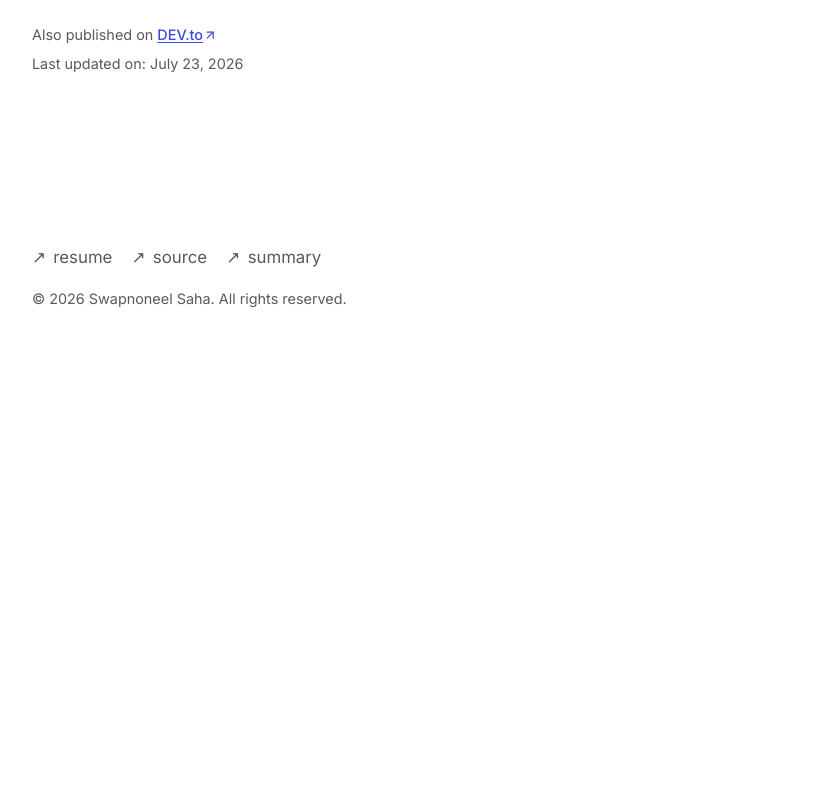
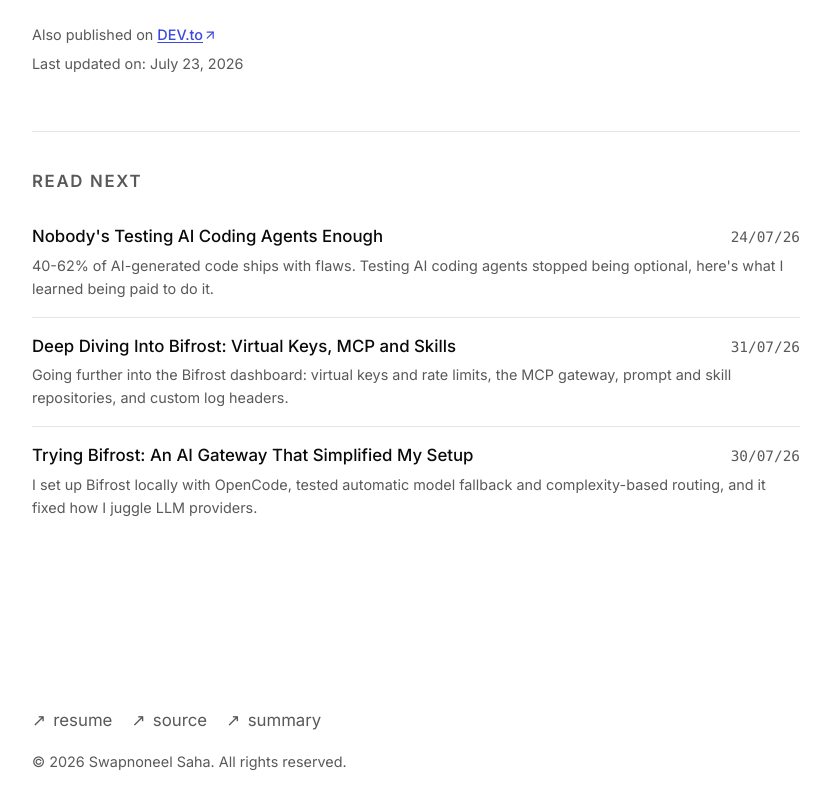
Before and after one commit to Swpn0neel/swapnoneel-site, a Next.js app: page /blog/make-ai-write-in-your-voice in a window 1280 px wide. Shown: the part 8220-9029 px from the top of the page, without its empty margins (219-1050 px from the left). Before the commit the page ends 8586 px from the top, so only its background shows below. Built offline with nearby package versions, Linux system fonts and the light colour scheme.

Commit message:
feat: implement related posts section on blog posts

```diff
--- a/app/blog/[slug]/page.tsx
+++ b/app/blog/[slug]/page.tsx
@@ -2,12 +2,14 @@ import { BlogImage } from "@/components/blog-image";
 import { BlogNarrator } from "@/components/blog-narrator";
 import { CodeBlock } from "@/components/code-block";
 import { FontSizeToggle } from "@/components/font-size-toggle";
+import { RelatedPosts } from "@/components/related-posts";
 import { TableOfContents } from "@/components/table-of-contents";
 import { mirroredSrc } from "@/lib/blog-image-map";
 import { siteConfig } from "@/lib/config";
 import { i18n } from "@/lib/i18n";
 import { getAllBlogPosts, getBlogPost } from "@/lib/md";
 import { getRawText } from "@/lib/mdx-text";
+import { getRelatedPosts } from "@/lib/related-posts";
 import { breadcrumbJsonLd, ogImageUrl, safeJsonLd } from "@/lib/utils";
 import { ArrowUpRight } from "lucide-react";
 import { MDXRemote } from "next-mdx-remote/rsc";
@@ -181,6 +183,7 @@ export default async function BlogPostPage({
 
   const headings = extractHeadings(cleanMarkdown);
   const leadImages = extractLeadImageSources(cleanMarkdown);
+  const relatedPosts = getRelatedPosts(slug);
 
   return (
     <article className="pb-16">
@@ -392,6 +395,8 @@ export default async function BlogPostPage({
           )}
         </footer>
       )}
+
+      <RelatedPosts posts={relatedPosts} />
     </article>
   );
 }
--- a/app/globals.css
+++ b/app/globals.css
@@ -928,6 +928,29 @@ textarea {
   margin-top: calc(0.5rem * var(--prose-scale, 1));
 }
 
+/* "Read next" recommendations below the article. Outside .prose like the
+   footer text above, and scaled for the same reason: at A+ everything from
+   the post title down grows, and a block pinned to text-sm/text-xs would be
+   the one thing on the page that didn't — the last thing a reader sees, so
+   the mismatch lands hardest there. The section heading and the recommended
+   titles sit at the prose body size — which is also the text-sm the home
+   page's section headings use, so "Read next" matches Experience/Projects at
+   the default setting and only parts company at A-/A+. Dates and briefs sit
+   at the meta size. The line-heights are set here rather than with leading-*
+   utilities: these rules are outside @layer, so they'd win against the
+   utility anyway. */
+.blog-related-title {
+  font-size: calc(0.875rem * var(--prose-scale, 1));
+  line-height: 1.4;
+}
+
+/* Looser than .blog-scaled-text's 1.3333 — this one wraps to the two lines
+   the description is clamped to, rather than sitting on a single line. */
+.blog-related-meta {
+  font-size: calc(0.75rem * var(--prose-scale, 1));
+  line-height: 1.6;
+}
+
 /* Prose / MDX content */
 .prose {
   /* Match the home page's text-sm body size (0.875rem). The `prose-sm`
--- /dev/null
+++ b/components/related-posts.tsx
@@ -0,0 +1,87 @@
+import { i18n } from "@/lib/i18n";
+import type { RelatedPost } from "@/lib/related-posts";
+import { cn } from "@/lib/utils";
+import Link from "next/link";
+import { type CSSProperties } from "react";
+
+interface RelatedPostsProps {
+  posts: RelatedPost[];
+}
+
+// Server component for the same reason BlogList is one: it holds no state, and
+// the rows are the last thing on a long page, so there's no reason to ship or
+// hydrate anything for them.
+export function RelatedPosts({ posts }: RelatedPostsProps) {
+  if (posts.length === 0) return null;
+
+  return (
+    <nav
+      aria-labelledby="read-next-heading"
+      className="blog-footer-gap border-border/40 border-t pt-8"
+    >
+      {/* Same section heading as Experience / Projects on the home page —
+          muted, uppercase, wide tracking. The size comes from a scaled class
+          rather than text-sm so it tracks A-/A/A+ with the rows beneath it;
+          at the default setting the two resolve to the same 0.875rem. */}
+      <h2
+        id="read-next-heading"
+        className="text-muted-foreground blog-related-title mb-3 font-semibold tracking-widest uppercase"
+      >
+        {i18n.blog.readNext}
+      </h2>
+
+      <ul className="space-y-0">
+        {posts.map((post, i) => {
+          const d = new Date(post.publishedAt);
+          const dateStr = `${String(d.getDate()).padStart(2, "0")}/${String(
+            d.getMonth() + 1
+          ).padStart(2, "0")}/${String(d.getFullYear()).slice(-2)}`;
+          return (
+            <li key={post.slug}>
+              <Link
+                href={`/blog/${post.slug}`}
+                className="group/row block py-3.5"
+              >
+                <div className="flex items-baseline justify-between gap-4">
+                  {/* Titles start at full foreground, so the only colour move
+                      available to them on hover is downwards — which reads as
+                      the row going inactive under the cursor. Branded posts
+                      move sideways into their accent instead (the same one the
+                      listing uses, see lib/blog-brand) and the rest hold still;
+                      the hover feedback for those is the description below
+                      brightening, which is the direction the rest of the site
+                      moves on hover. */}
+                  <span
+                    className={cn(
+                      "text-foreground blog-related-title min-w-0 font-medium transition-colors",
+                      post.accent && "group-hover/row:text-(--post-accent)"
+                    )}
+                    style={
+                      post.accent
+                        ? ({ "--post-accent": post.accent } as CSSProperties)
+                        : undefined
+                    }
+                  >
+                    {post.title}
+                  </span>
+                  {/* Hidden on phones: the column is narrow enough there that
+                      the date costs the title a line more often than it tells
+                      the reader anything. */}
+                  <span className="text-muted-foreground blog-related-meta hidden shrink-0 font-mono sm:inline">
+                    {dateStr}
+                  </span>
+                </div>
+                {post.brief && (
+                  <p className="text-muted-foreground group-hover/row:text-body-foreground blog-related-meta mt-1 line-clamp-2 transition-colors">
+                    {post.brief}
+                  </p>
+                )}
+              </Link>
+              {i < posts.length - 1 && <hr className="border-border/40" />}
+            </li>
+          );
+        })}
+      </ul>
+    </nav>
+  );
+}
--- a/lib/i18n.ts
+++ b/lib/i18n.ts
@@ -140,6 +140,7 @@ export const i18n = {
     backLink: "blog",
     alsoPublishedOn: "Also published on",
     lastUpdatedOn: "Last updated on",
+    readNext: "Read next",
     textSizeLabel: "Adjust article text size",
     textSizeTitles: {
       sm: "Smaller text",
--- /dev/null
+++ b/lib/related-posts.ts
@@ -0,0 +1,95 @@
+import { brandColor } from "@/lib/blog-brand";
+import { getAllBlogPosts, type BlogPost } from "@/lib/md";
+import { cache } from "react";
+
+export type RelatedPost = {
+  slug: string;
+  title: string;
+  publishedAt: string;
+  brief?: string;
+  accent?: string;
+};
+
+const DEFAULT_LIMIT = 3;
+
+// How many posts carry each tag. Every post here is tagged, but the tags are
+// wildly uneven — `programming` is on 16 of 45 while `chaos-engineering` is on
+// exactly one — so a raw count of shared tags would rank a generic pairing
+// (two posts that happen to both be about programming) above a specific one.
+function tagDocumentFrequency(posts: BlogPost[]): Map<string, number> {
+  const frequency = new Map<string, number>();
+  for (const post of posts) {
+    for (const tag of new Set(post.tags ?? [])) {
+      frequency.set(tag, (frequency.get(tag) ?? 0) + 1);
+    }
+  }
+  return frequency;
+}
+
+// Inverse document frequency: a tag shared by two posts out of 45 is worth
+// ln(22.5) ≈ 3.1, one shared by 16 is worth ln(2.8) ≈ 1.0, and a tag every
+// post carries is worth exactly 0 — it says nothing about relatedness.
+function relatednessScore(
+  ownTags: Set<string>,
+  candidateTags: string[] | undefined,
+  frequency: Map<string, number>,
+  total: number
+): number {
+  let score = 0;
+  for (const tag of new Set(candidateTags ?? [])) {
+    if (!ownTags.has(tag)) continue;
+    score += Math.log(total / (frequency.get(tag) ?? 1));
+  }
+  return score;
+}
+
+function toRelated(post: BlogPost): RelatedPost {
+  return {
+    slug: post.slug,
+    title: post.title,
+    publishedAt: post.publishedAt,
+    brief: post.brief,
+    accent: brandColor({ brand: post.brand, urls: post.urls }),
+  };
+}
+
+/**
+ * Posts to offer a reader who has just finished `slug`, best match first.
+ *
+ * Ranked by IDF-weighted tag overlap and broken by recency. If the post is too
+ * niche to have `limit` tagged neighbours, the remainder is topped up with the
+ * newest other posts — the end of an article should never be a dead end, even
+ * for a one-of-a-kind post.
+ */
+export const getRelatedPosts = cache(
+  (slug: string, limit: number = DEFAULT_LIMIT): RelatedPost[] => {
+    // Newest first, which is the tie-break order the sort below preserves.
+    const posts = getAllBlogPosts();
+    const current = posts.find((post) => post.slug === slug);
+    if (!current) return [];
+
+    const candidates = posts.filter((post) => post.slug !== slug);
+    const frequency = tagDocumentFrequency(posts);
+    const ownTags = new Set(current.tags ?? []);
+
+    const scored = candidates
+      .map((post) => ({
+        post,
+        score: relatednessScore(ownTags, post.tags, frequency, posts.length),
+      }))
+      .filter(({ score }) => score > 0)
+      // Stable sort keeps the newest-first input order for equal scores.
+      .sort((a, b) => b.score - a.score)
+      .slice(0, limit)
+      .map(({ post }) => post);
+
+    if (scored.length >= limit) return scored.map(toRelated);
+
+    const picked = new Set(scored.map((post) => post.slug));
+    const filler = candidates
+      .filter((post) => !picked.has(post.slug))
+      .slice(0, limit - scored.length);
+
+    return [...scored, ...filler].map(toRelated);
+  }
+);
```
Also changed, not shown: public/llms-full.txt.
